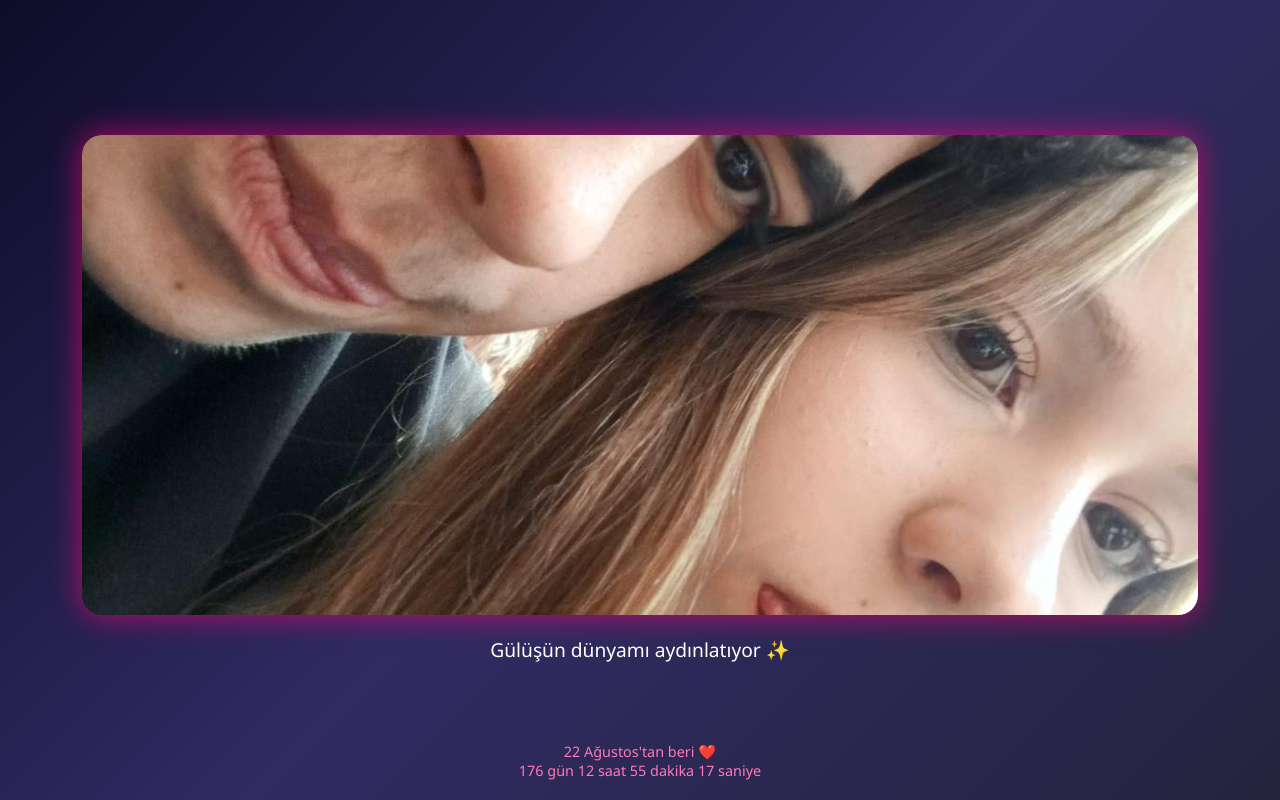
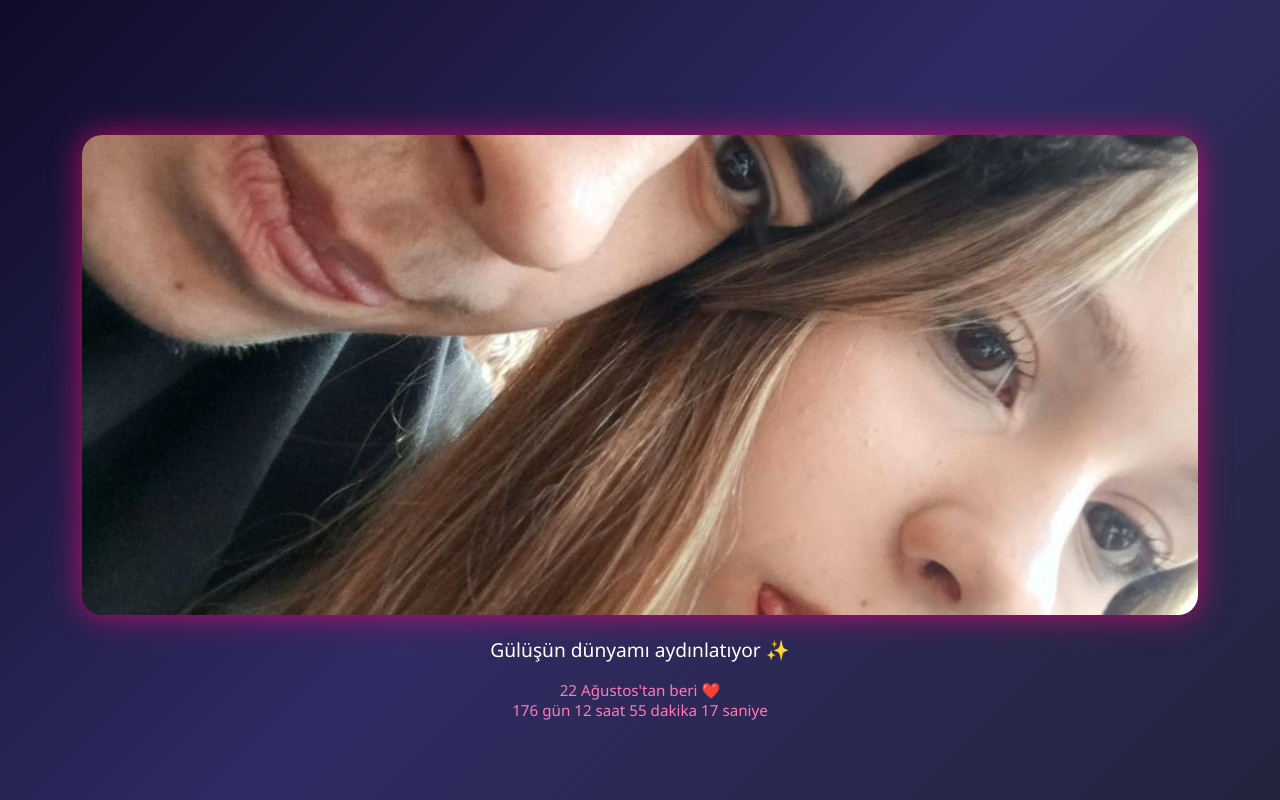
Before and after one commit to evrnarf/yok, a plain HTML site: page index.html in a window 1280 px wide. Both pictures are taken after a click on the button "Seni ne kadar mı seviyorum? ❤️". Shown: the top 800 px of the page. Drawn offline with Linux system fonts and the light colour scheme.

Commit message:
Update index.html

```diff
--- a/index.html
+++ b/index.html
@@ -88,12 +88,13 @@
 /* Sayaç */
 .counter{
     position:absolute;
-    bottom:20px;
+    bottom:80px;   /* 20px yerine 80px yaptık */
     width:100%;
     text-align:center;
-    font-size:0.9rem;
+    font-size:0.95rem;
     color:#ff7ab6;
 }
+
 
 /* Floating hearts */
 .floating-heart{
```
